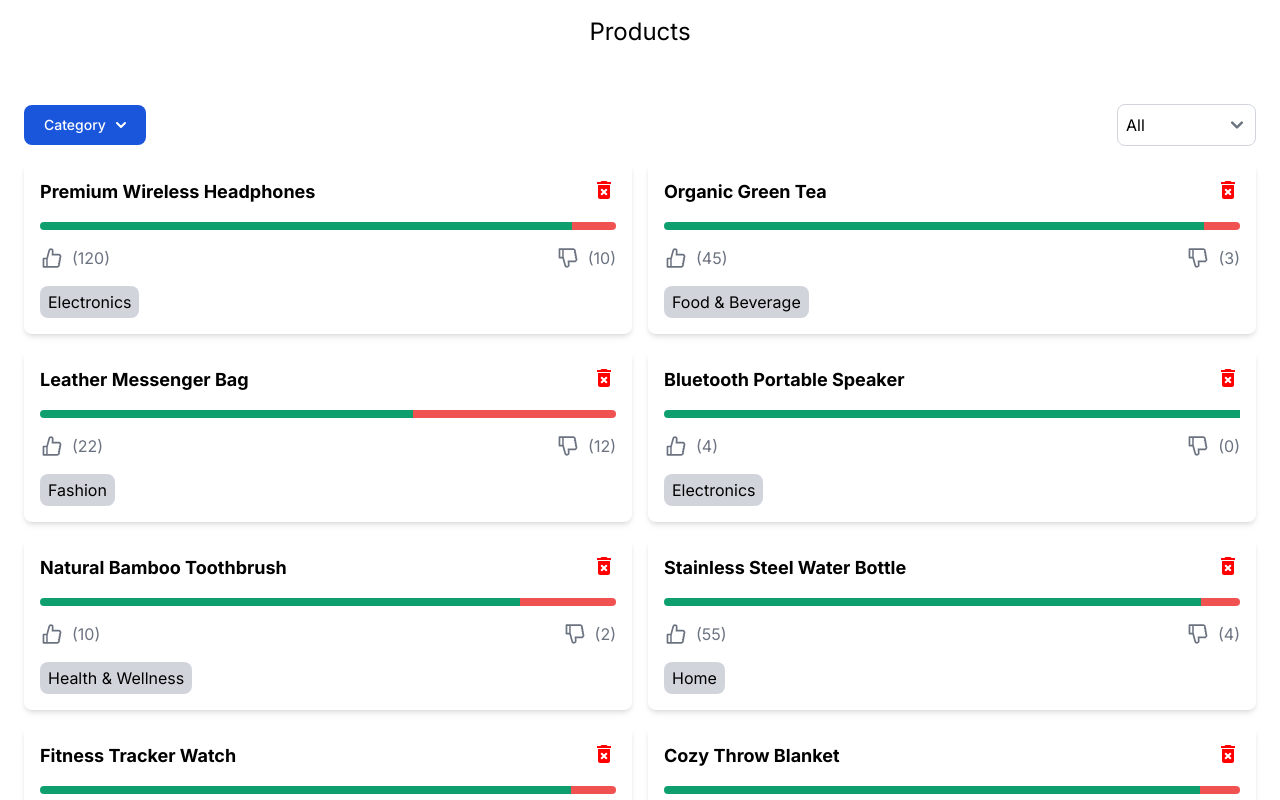
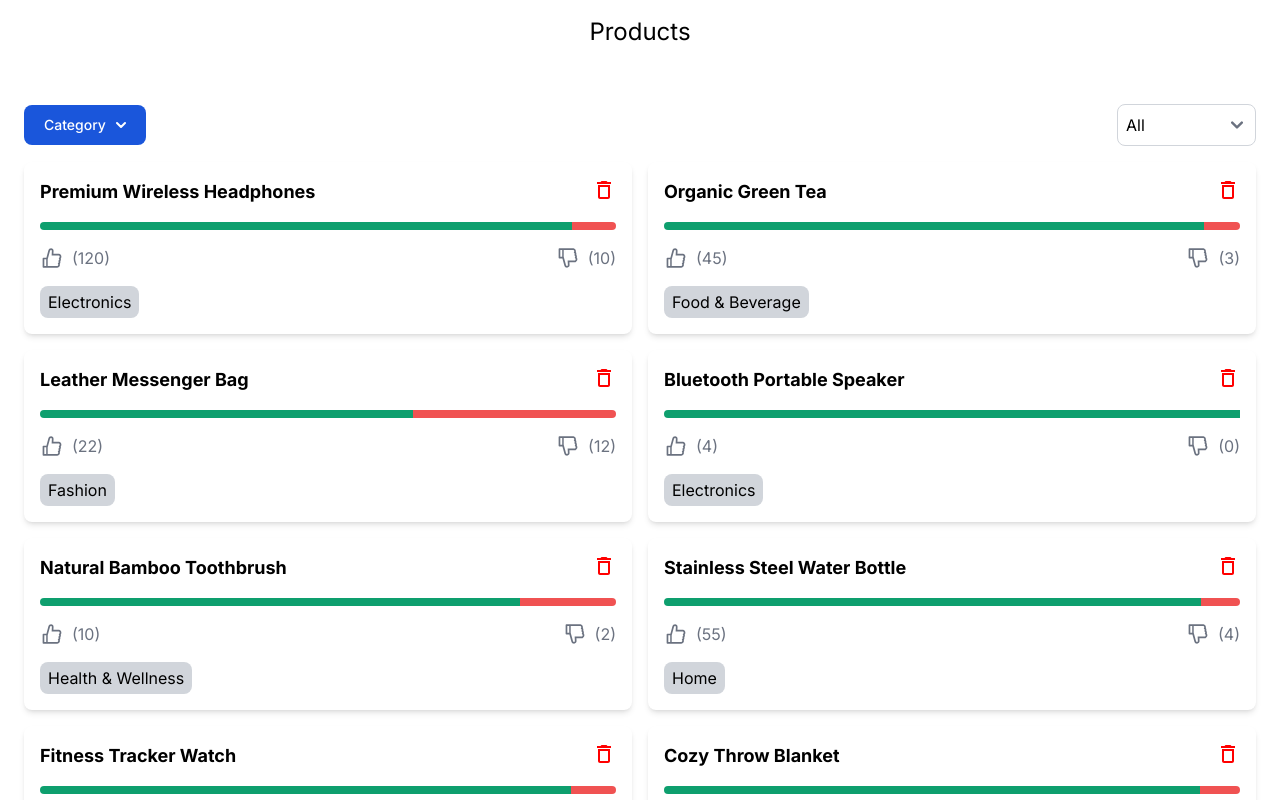
Before and after one commit to Baananou/technical-test-app, a Next.js app: page / in a window 1280 px wide. Shown: the top 800 px of the page. Built offline with nearby package versions, Linux system fonts and the light colour scheme.

Commit message:
changed bin icon

```diff
--- a/app/components/ProductCard.tsx
+++ b/app/components/ProductCard.tsx
@@ -1,4 +1,5 @@
-import { MdDeleteForever } from "react-icons/md";
+import { MdDeleteOutline } from "react-icons/md";
+
 import React, { useState, useEffect } from "react";
 import { Product } from "../Types";
 import PopularityGauge from "./PopularityGauge";
@@ -51,7 +52,12 @@ const ProductCard: React.FC<ProductCardProps> = ({
 			<div className="flex justify-between pb-4">
 				<h2 className="text-lg font-bold">{product.title}</h2>
 				<div className="flex gap-2">
-					<MdDeleteForever onClick={onRemove} size={24} color="red" />
+					<MdDeleteOutline
+						onClick={onRemove}
+						size={24}
+						color="red"
+						className="cursor-pointer"
+					/>
 				</div>
 			</div>
 			<PopularityGauge likes={product.likes} dislikes={product.dislikes} />
```
